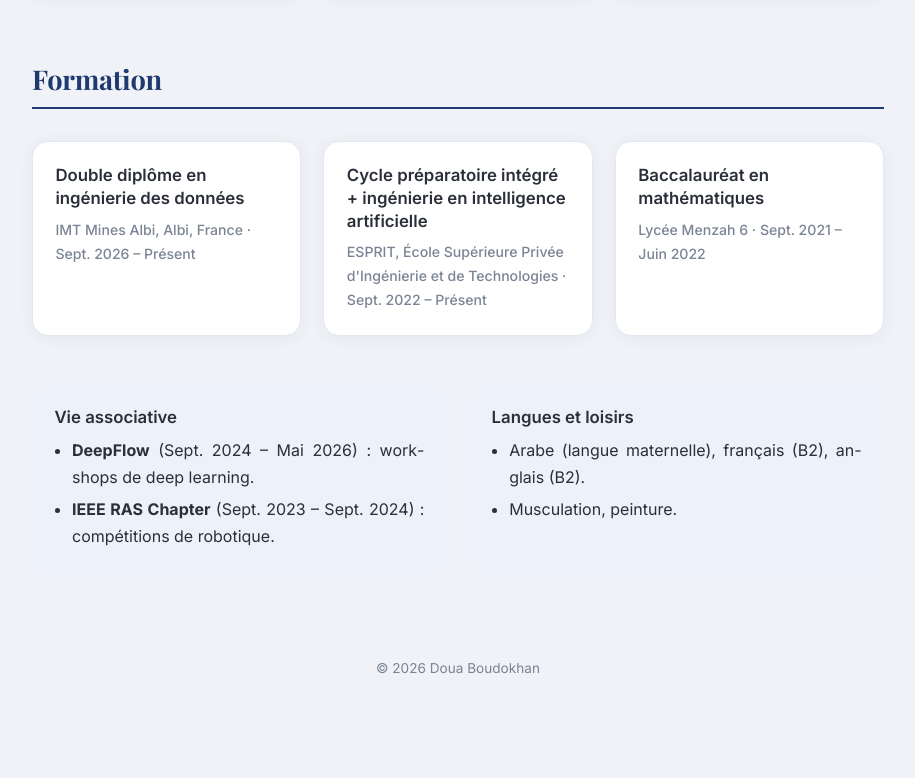
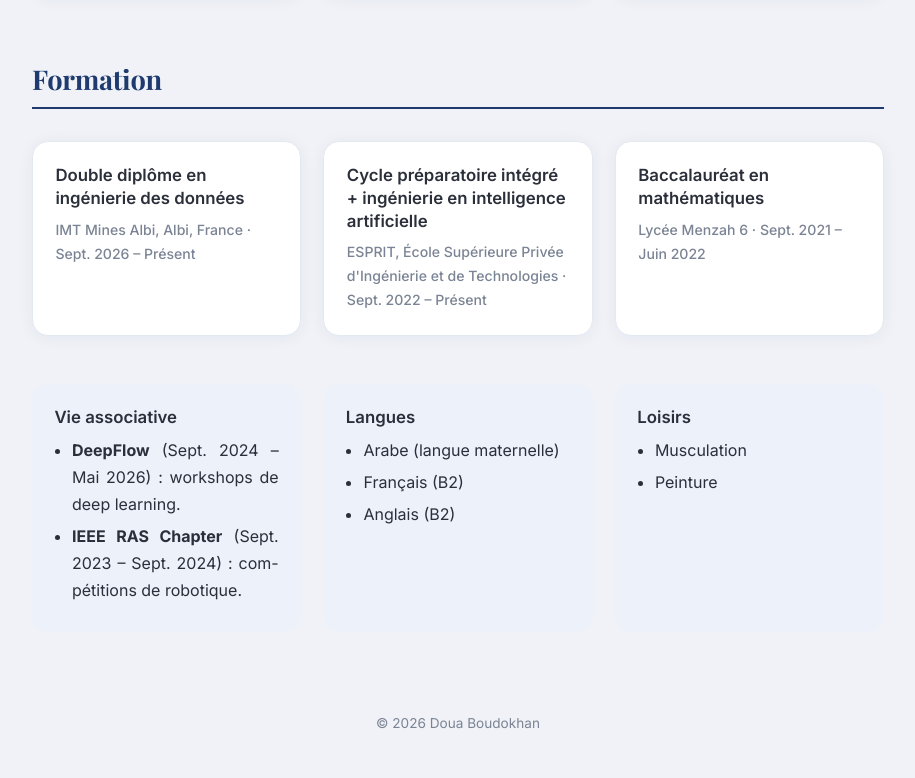
Before and after one commit to DouaBoudokhan/DouaBoudokhan.github.io, a plain HTML site: page index.html in a window 1280 px wide. Shown: the part 5493-6271 px from the top of the page, without its empty margins (332-1247 px from the left). Drawn offline with nearby package versions, Linux system fonts and the light colour scheme.

Commit message:
Separate Langues and Loisirs into two distinct cards

```diff
--- a/index.html
+++ b/index.html
@@ -325,10 +325,18 @@
           </ul>
         </div>
         <div>
-          <h3>Langues et loisirs</h3>
+          <h3>Langues</h3>
           <ul>
-            <li>Arabe (langue maternelle), français (B2), anglais (B2).</li>
-            <li>Musculation, peinture.</li>
+            <li>Arabe (langue maternelle)</li>
+            <li>Français (B2)</li>
+            <li>Anglais (B2)</li>
+          </ul>
+        </div>
+        <div>
+          <h3>Loisirs</h3>
+          <ul>
+            <li>Musculation</li>
+            <li>Peinture</li>
           </ul>
         </div>
       </div>
--- a/style.css
+++ b/style.css
@@ -384,8 +384,8 @@ section#competences>ul {
 .cols {
     grid-column: 1/-1;
     display: grid;
-    grid-template-columns: 1fr 1fr;
-    gap: 1.4rem
+    grid-template-columns: repeat(3, 1fr);
+    gap: 1.4rem;
 }
 
 .cols>div {
```
